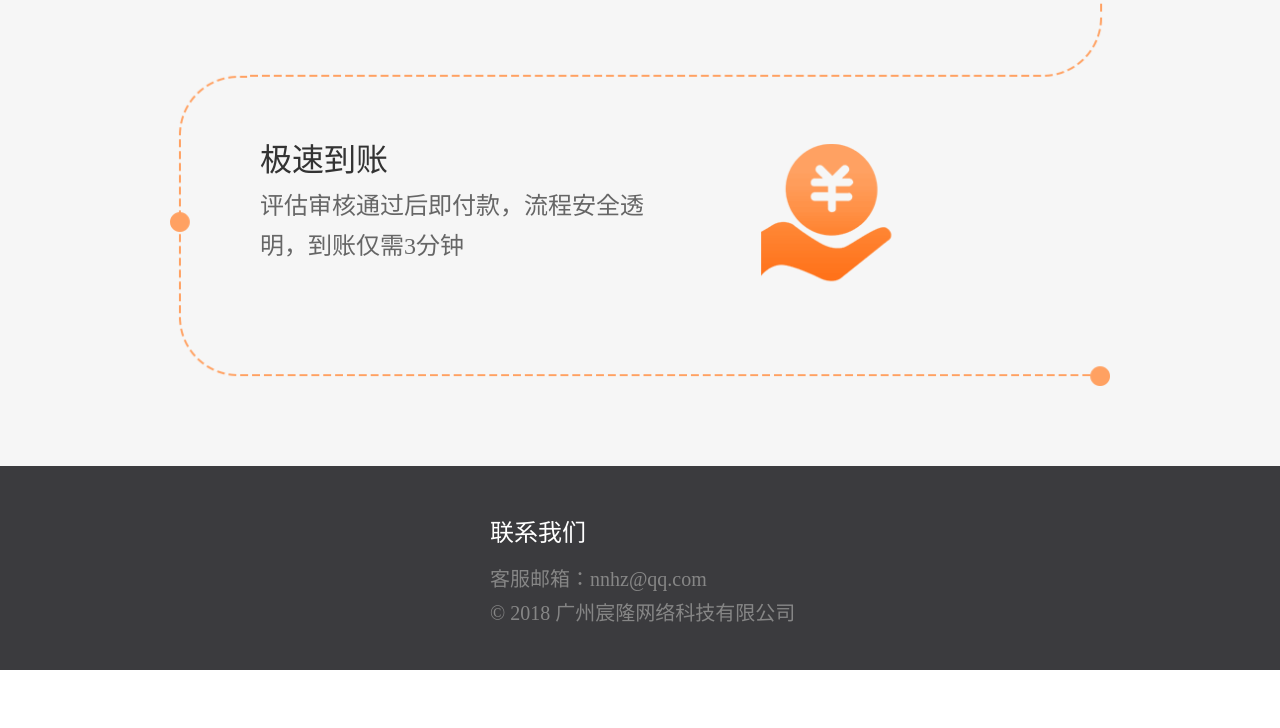
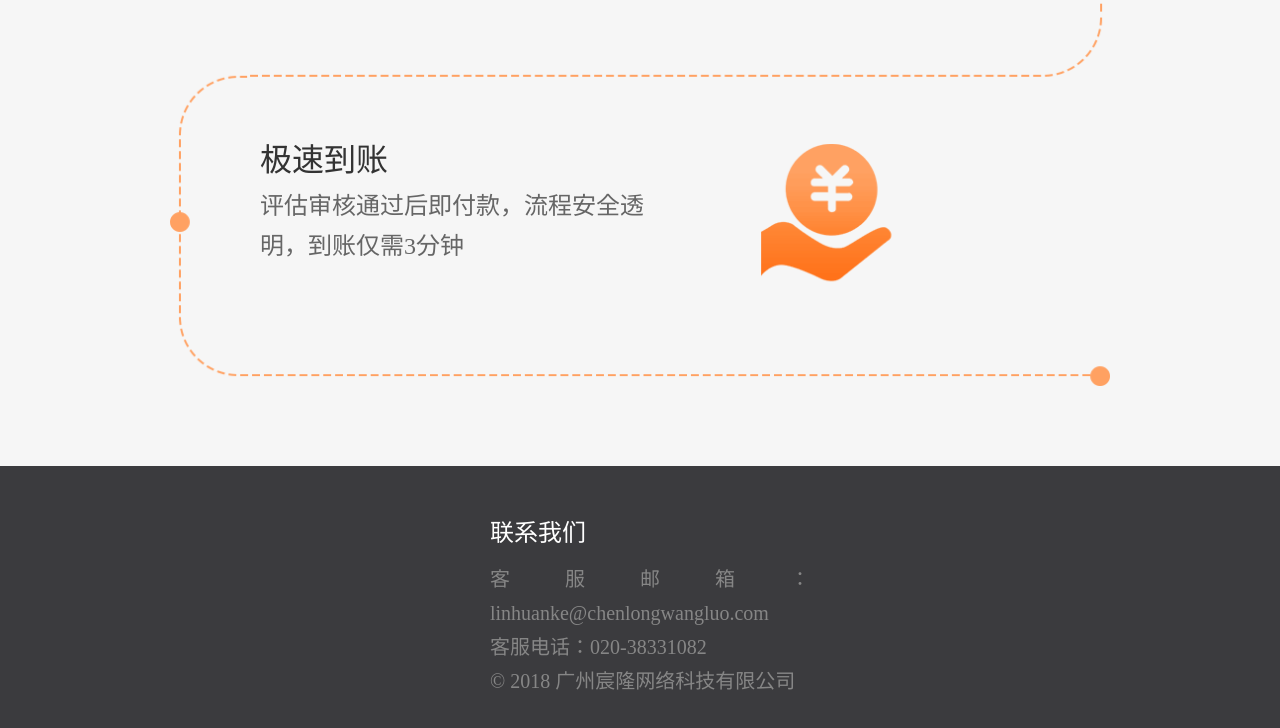
Before and after one commit to niuniuhz/niuniuhz.github.io, a plain HTML site: page index.html in a window 1280 px wide. Shown: the part 1714-2442 px from the top of the page. Before the commit the page ends 2384 px from the top, so only its background shows below. Drawn offline with Linux system fonts and the light colour scheme.

Commit message:
Update index.html

```diff
--- a/index.html
+++ b/index.html
@@ -65,8 +65,8 @@
     <div class="btm tc">
         <div class="contact f20 col-86 lh34 tj">
             <h4 class="f24 colf marbtm">联系我们</h4>
-            <p>客服邮箱：nnhz@qq.com</p>
-            <!--<p>客服电话：400-800-8006</p>-->
+            <p>客服邮箱：linhuanke@chenlongwangluo.com</p>
+            <p>客服电话：020-38331082</p>
             <p>© 2018 广州宸隆网络科技有限公司</p>
         </div>
     </div>
```
